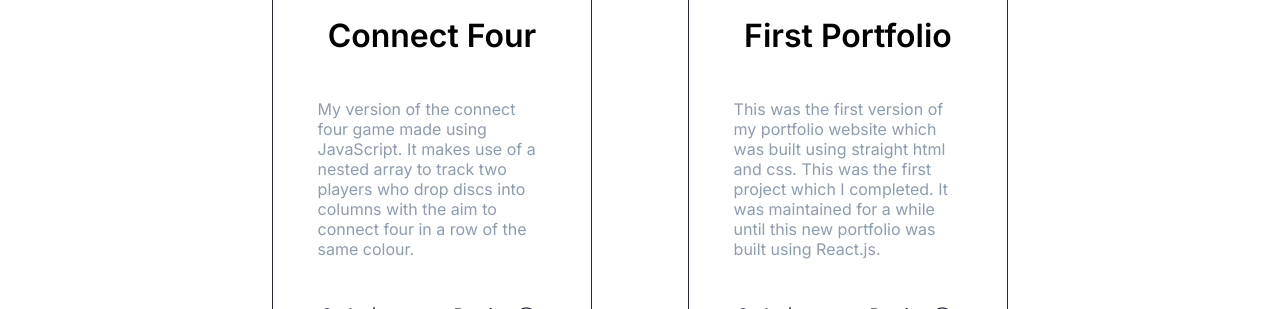
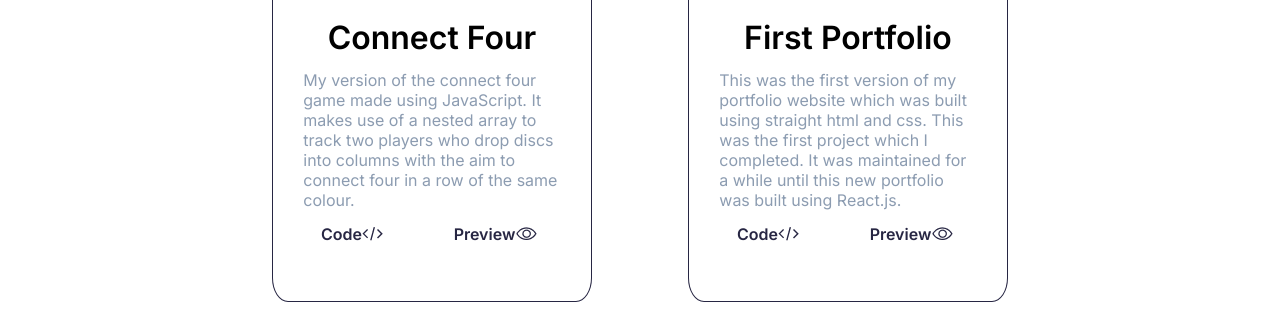
Before and after one commit to GavinStirling/portfolio, a React (Create React App) app: page /projects in a window 1280 px wide. Shown: the part 445-754 px from the top of the page. Built offline with nearby package versions, Linux system fonts and the light colour scheme.

Commit message:
Styling pn oroject cards

```diff
--- a/src/components/ProjectCard/ProjectCard.scss
+++ b/src/components/ProjectCard/ProjectCard.scss
@@ -2,7 +2,7 @@
 @use "../../assets/sass/mixins.scss" as *;
 
 .project {
-    height: 35em;
+    height: 30em;
     width: 20em;
 
     padding: 1em;
@@ -35,8 +35,7 @@
     }
 
     &__description {
-        margin: 2em 0em;
-        width: 80%;
+        width: 90%;
         color: $secondary-font-colour;
         text-align: left;
     }
@@ -57,14 +56,16 @@
             border: none;
             display: flex;
             justify-content: center;
-
             text-decoration: none;
             color: $secondary-colour;
-
         }
 
         a:visited {
             color: $secondary-colour;
         }
     }
+
+    a:hover {
+        opacity: 50%;
+    }
 }
```
